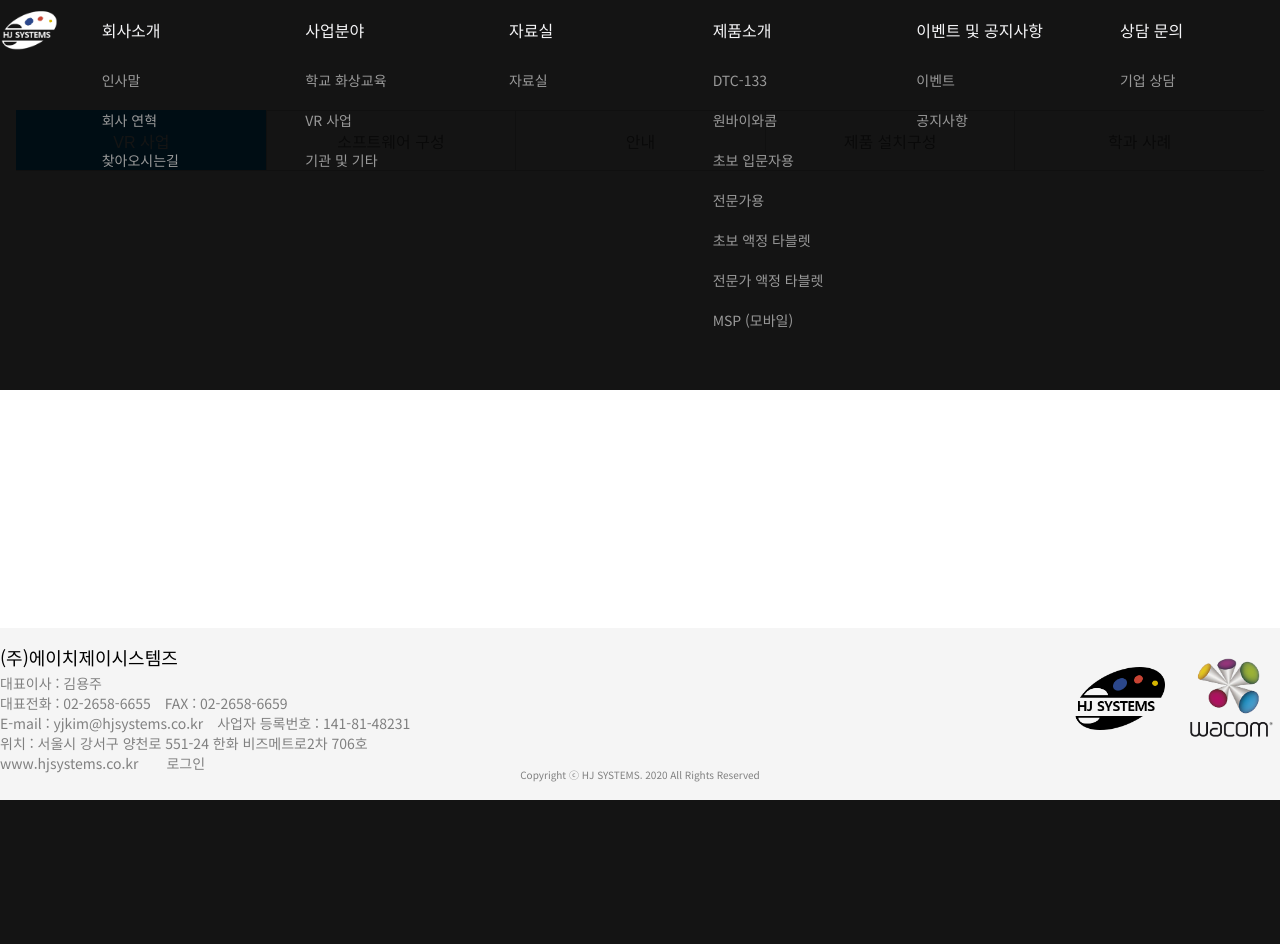
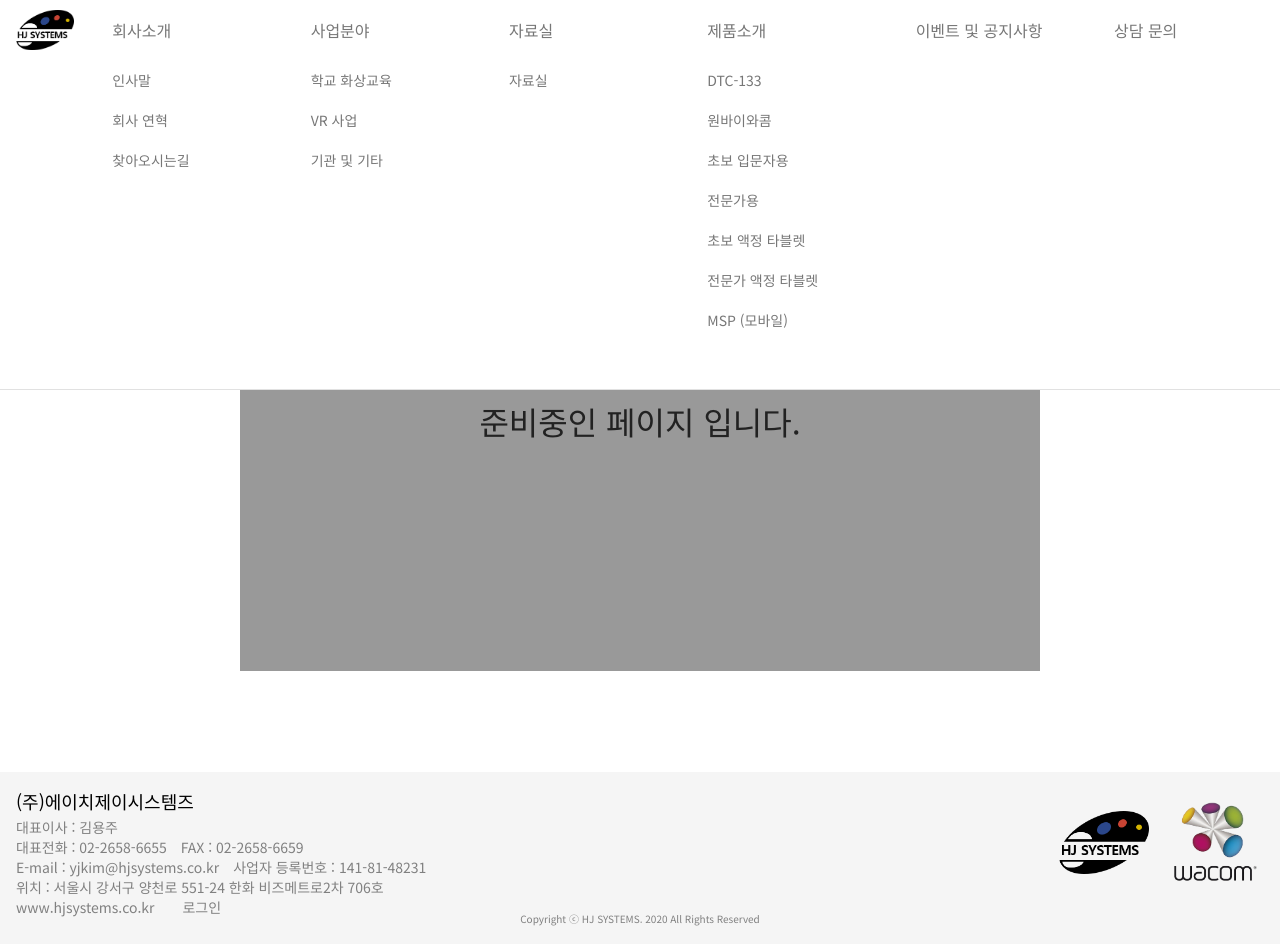
Before and after one commit to gonnajoong/hj-systems, a PHP site: page /pages/business/business-part-02.php in a window 1280 px wide. Before the commit the page ends 800 px from the top, so only its background shows below. Run offline with PHP 8.4, Linux system fonts and the light colour scheme.

Commit message:
사업분야, 상담 문의, (헤더, 푸터 간격 수정), 상단 버튼 스타일 수정

```diff
--- a/assets/layouts/footer.css
+++ b/assets/layouts/footer.css
@@ -4,7 +4,7 @@
   bottom: 0;
   width: 100%;
   height: auto;
-  padding: 20px 0;
+  padding: 20px 16px;
   text-align: center;
   background-color: #f5f5f5;
   /*border-top: 1px solid #999;*/
--- a/assets/layouts/header.css
+++ b/assets/layouts/header.css
@@ -2,7 +2,7 @@
     position: fixed;
     z-index: 10;
     display: block;
-    background-color: rgba(0,0,0,0.92);
+    background-color: #fff;
     color: #333;
     top: 0;
     left: 0;
@@ -11,6 +11,8 @@
     text-align: center;
     transition: all .2s ease-in-out;
     overflow: hidden;
+    border-bottom: 1px solid #e1e1e1;
+    padding: 0 16px;
 }
 
 #hjHeaderWrap.scroll-move {
@@ -26,10 +28,10 @@
 } */
 
 #hjHeaderWrap a {
-    color: #999;
+    color: #777;
 }
 #hjHeaderWrap a:hover {
-    color: #fff;
+    color: #222;
 }
 
 #hjHeaderWrap > nav {
@@ -50,7 +52,7 @@
     background-size: cover;
     background-position: center;
     background-repeat: no-repeat;
-    background-image: url("/images/commons/company_logo_w.png");
+    background-image: url("/images/commons/company_logo.png");
 }
 
 #hjHeaderWrap > nav .hj-company-logo span {
@@ -77,12 +79,12 @@
     line-height: 60px;
     cursor: pointer;
     text-align: left;
-    color: #f5f5f7;
+    color: #777;
     transition: all .2s ease-in-out;
 }
 
 #hjHeaderWrap .hj-nav-wrap .hj-nav-list:hover {
-    color: #fff;
+    color: #222;
 }
 
 #hjHeaderWrap .hj-nav-wrap > .hj-nav-list::after {
@@ -104,6 +106,7 @@
 }
 
 #hjHeaderWrap .hj-nav-wrap .hj-nav-list > span {
+    display: inline-block;
     padding: 0 10px;
 }
 
--- a/assets/pages/product.css
+++ b/assets/pages/product.css
@@ -123,10 +123,6 @@
   transition: all 0.2s ease-in-out;
 }
 
-.hj-page-in-slide-wrap li:last-of-type {
-  display: none;
-}
-
 .hj-page-in-slide-wrap li.hj-show {
   opacity: 1;
   visibility: visible;
@@ -167,10 +163,6 @@
   height: 60px;
 }
 
-.hj-page-slide-button.slick-dots li:last-of-type {
-  display: none;
-}
-
 .hj-page-slide-button.slick-dots li button::after {
   font-size: 20px;
 }
@@ -207,6 +199,17 @@
   background-size: contain;
   background-position: center;
   background-repeat: no-repeat;
+}
+
+.hj-page-detail-image.hj-ready-image {
+  display: flex;
+  align-items: center;
+  justify-content: center;
+  width: 100%;
+  height: 500px;
+  background-color: #999;
+  color: #222;
+  font-size: 32px;
 }
 
 .hj-product-image .hj-move-top {
--- a/layouts/header.php
+++ b/layouts/header.php
@@ -45,17 +45,10 @@
                     </ul>
                 </li>
                 <li class="hj-nav-list">
-                    <span>이벤트 및 공지사항</span>
-                    <ul class="hj-nav-list second-depth">
-                        <li class="hj-not-now"><a href="/admin/pages/event.php">이벤트</a></li>
-                        <li class="hj-not-now"><a href="/admin/pages/notice.php">공지사항</a></li>
-                    </ul>
+                    <span><a href="/admin/pages/notice.php">이벤트 및 공지사항</a></span>
                 </li>
                 <li class="hj-nav-list">
-                    <span>상담 문의</span>
-                    <ul class="hj-nav-list second-depth">
-                        <li class="hj-not-now"><a href="/admin/pages/corporate-counseling.php">기업 상담</a></li>
-                    </ul>
+                    <span><a href="/admin/pages/corporate-counseling.php">상담 문의</a></span>
                 </li>
             </ul>
         </nav>
--- a/pages/business/business-part-01.php
+++ b/pages/business/business-part-01.php
@@ -33,7 +33,6 @@
                         <li><button>안내</button></li>
                         <li><button>제품 설치구성</button></li>
                         <li><button>학과 사례</button></li>
-                        <li><button>상담 및 견적요청</button></li>
                     </ul>
                     <ul id="hjNonImageSlideWrap" class="hj-page-in-slide-wrap business-part-wrap business-part-01-wrap">
                         <li class="hj-page-detail-image business-part-01 hj-show">
--- a/pages/business/business-part-02.php
+++ b/pages/business/business-part-02.php
@@ -33,15 +33,33 @@
                         <li><button>안내</button></li>
                         <li><button>제품 설치구성</button></li>
                         <li><button>학과 사례</button></li>
-                        <li><button>상담 및 견적요청</button></li>
                     </ul>
-                    <ul id="hjNonImageSlideWrap" class="hj-page-in-slide-wrap business-part-wrap business-part-02-wrap">
-                        <li class="hj-page-detail-image business-part-02"></li>
-                        <li class="hj-page-detail-image business-part-button-01"></li>
-                        <li class="hj-page-detail-image business-part-button-02"></li>
-                        <li class="hj-page-detail-image business-part-button-03"></li>
-                        <li class="hj-page-detail-image business-part-button-04"></li>
-                        <li class="hj-page-detail-image business-part-button-05"></li>
+                    <ul id="hjNonImageSlideWrap" class="hj-page-in-slide-wrap business-part-wrap business-part-02-wrap disable-class">
+                        <li class="hj-page-detail-image business-part-02 hj-ready-image hj-show">
+                            <div>
+                                준비중인 페이지 입니다.
+                            </div>
+                        </li>
+                        <li class="hj-page-detail-image business-part-button-01 hj-ready-image">
+                            <div>
+                                준비중인 페이지 입니다.
+                            </div>
+                        </li>
+                        <li class="hj-page-detail-image business-part-button-02 hj-ready-image">
+                            <div>
+                                준비중인 페이지 입니다.
+                            </div>
+                        </li>
+                        <li class="hj-page-detail-image business-part-button-03 hj-ready-image">
+                            <div>
+                                준비중인 페이지 입니다.
+                            </div>
+                        </li>
+                        <li class="hj-page-detail-image business-part-button-04 hj-ready-image">
+                            <div>
+                                준비중인 페이지 입니다.
+                            </div>
+                        </li>
                     </ul>
                 </div>
             </section>
```
Also changed, not shown: pages/business/business-part-03.php (+26 -8 lines), pages/corporate-counseling.php (+0 -8 lines).
